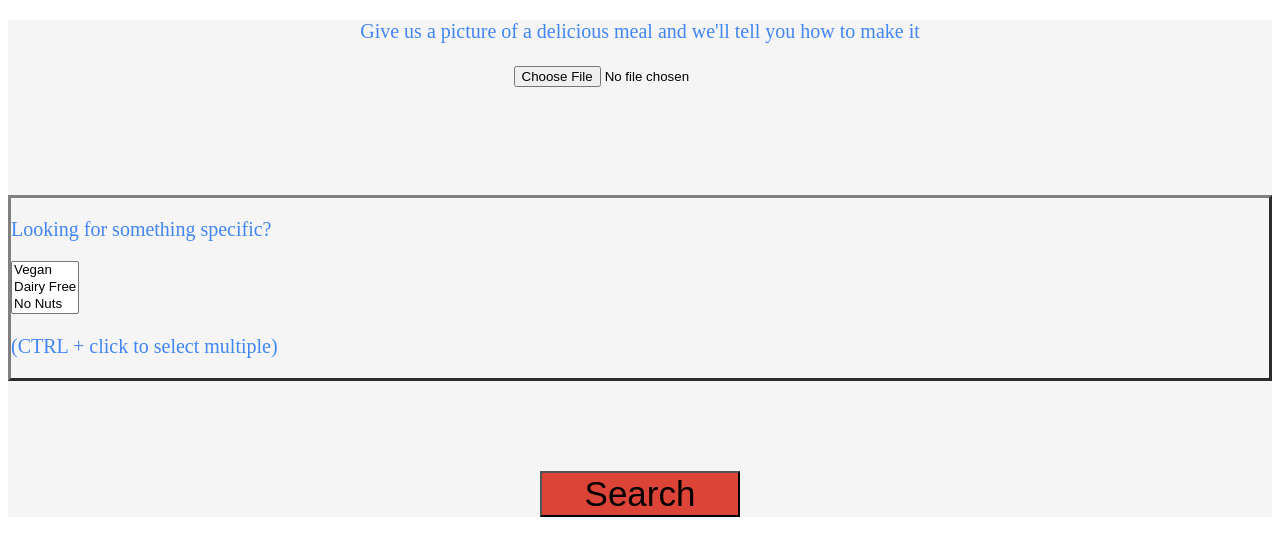
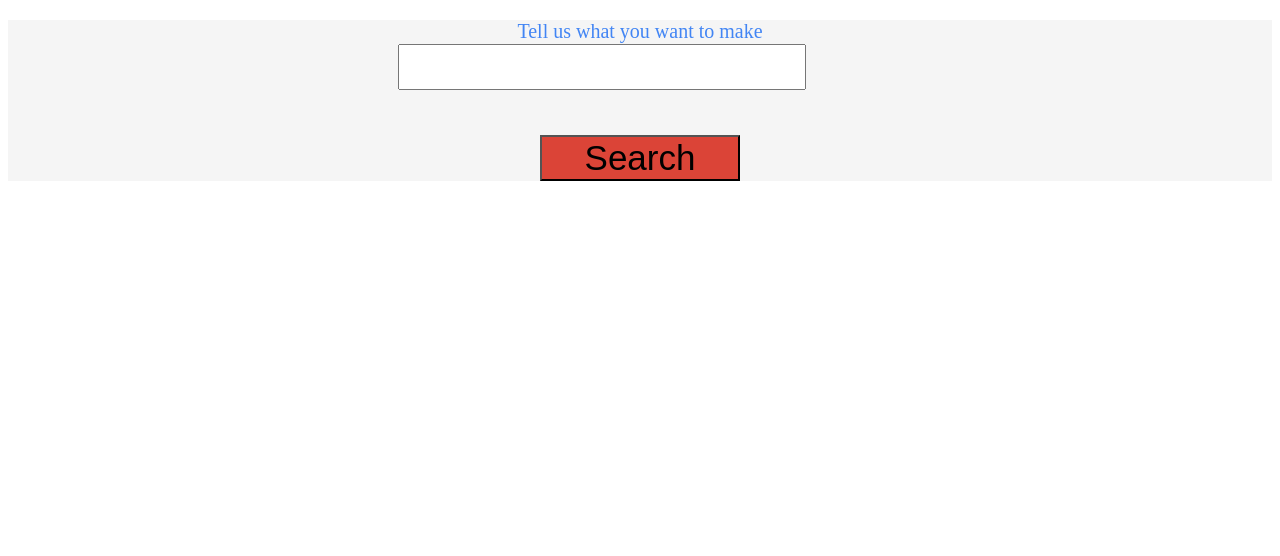
Before and after one commit to lukemansoor/CSSI-WebApp, a Python web app: template templates/welcome.html in a window 1280 px wide. Shown: the top 556 px of the page. Run offline with Jinja, Linux system fonts and the light colour scheme; the template is opened without the code that fills it, so the values that code supplies are empty.

Commit message:
hhhhhhhhhh

```diff
--- a/templates/style.css
+++ b/templates/style.css
@@ -39,3 +39,15 @@ body {
         text-align: center;
         font-size: 20px;
         color: #4285F4;
+}
+
+.input {
+        width: 400px;
+        height: 40px;
+        position: fixed;
+        top: 18%;
+        left: 35%;
+        margin-top: -100px;
+        margin-left: -50px;
+        font-size: 20px;
+}
--- a/templates/welcome.html
+++ b/templates/welcome.html
@@ -2,18 +2,19 @@
 <html>
         <head>
                 <meta charset="UTF-8">
-                <title>Something</title>
+                <title> Awesome Recipe Finder </title>
                 <link rel="stylesheet" href="style.css">
         </head>
 
         <body>
         <div id="body">
-                <p class="photoPrompt"> Give us a picture of a delicious meal and we'll tell you how to make it <p>
-                <div id="photoSelect">
-                    <input type="file" accept="image/*" id="photo" class="photo">
-                </div>
+                <p class="photoPrompt"> Tell us what you want to make <p>
+                <form>
+                <input class="input" type="text" name="foodID">
+                </form>
+<br><br><br><br>
 
-<br><br><br><br><br><br>
+<!--No time for options
 
                 <div id="searchParameters">
                     <p class="options"> Looking for something specific? <p>
@@ -27,6 +28,8 @@
 
 <br><br><br><br><br>
 
+-->
+
                <input class="button" id="button" type="button" value="Search"></input>
         </div>
         </body>
```
